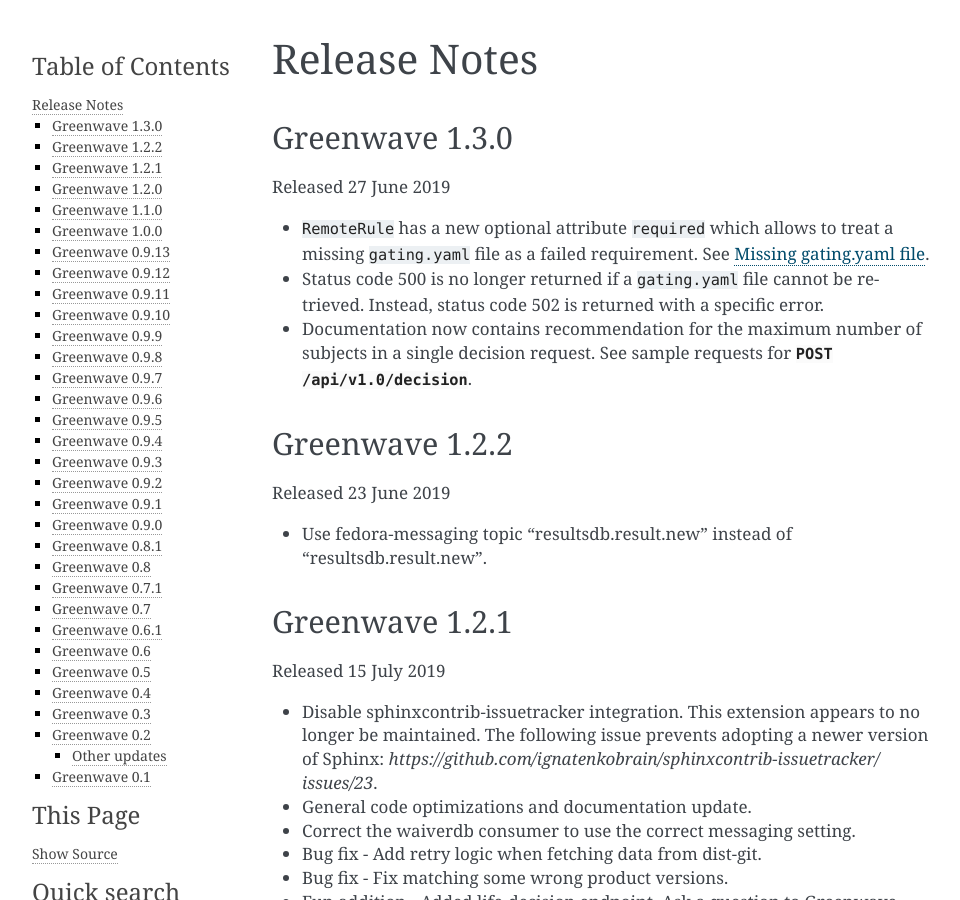
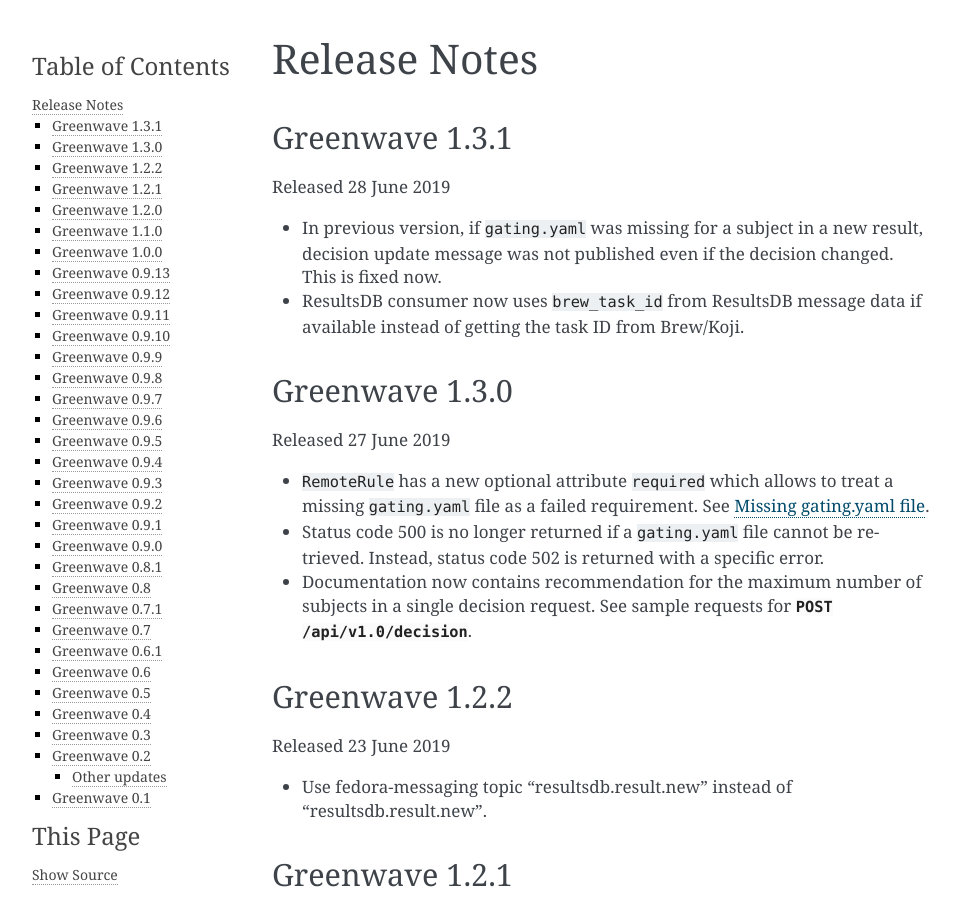
Before and after one commit to release-engineering/greenwave, a Sphinx documentation site: the page built from docs/release-notes.rst, in a window 1280 px wide and 900 px high. Shown: the whole window, without its empty margins (148-1108 px from the left). Built offline with Sphinx 7.4.7, drawn with Linux system fonts in a browser that asks for light colours; pages that are not in the unit, such as notebooks, are missing from menus.

Commit message:
Add release-notes for version 1.3.1
Signed-off-by: Lukas Holecek <hluk@email.cz>

```diff
--- a/docs/release-notes.rst
+++ b/docs/release-notes.rst
@@ -1,6 +1,17 @@
 =============
 Release Notes
 =============
+
+Greenwave 1.3.1
+===============
+
+Released 28 June 2019
+
+* In previous version, if ``gating.yaml`` was missing for a subject in a new
+  result, decision update message was not published even if the decision
+  changed. This is fixed now.
+* ResultsDB consumer now uses ``brew_task_id`` from ResultsDB message data if
+  available instead of getting the task ID from Brew/Koji.
 
 Greenwave 1.3.0
 ===============
```
